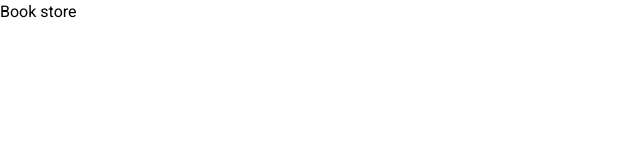
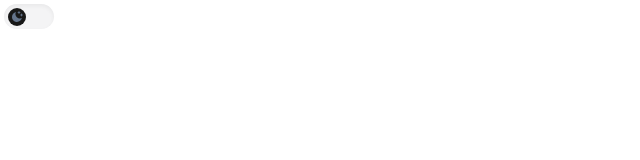
Before and after one commit to araviindm/bookstore-fe, a Next.js app: page / in a window 1280 px wide. Shown: the top 160 px of the page, without its empty margins (0-640 px from the left). Built offline with nearby package versions, Linux system fonts and the light colour scheme.

Commit message:
Toggle button added

```diff
--- /dev/null
+++ b/app/page.jsx
@@ -0,0 +1,12 @@
+import React from "react";
+import DarkModeToggle from "@/components/DarkModeToggle";
+
+const Home = () => {
+  return (
+    <div className="container m-1">
+      <DarkModeToggle />
+    </div>
+  );
+};
+
+export default Home;
--- /dev/null
+++ b/components/DarkModeToggle.jsx
@@ -0,0 +1,42 @@
+"use client";
+
+import { useState, useEffect } from "react";
+
+import { useTheme } from "next-themes";
+
+import { RiMoonClearFill, RiSunFill } from "react-icons/ri";
+
+const DarkModeToggle = () => {
+  const { theme, setTheme } = useTheme();
+  const [isOn, setIsOn] = useState();
+  const [mounted, setMounted] = useState(false);
+
+  useEffect(() => {
+    setMounted(true);
+  }, []);
+
+  if (!mounted) return null;
+
+  const toggleSwitch = () => {
+    setIsOn(!isOn);
+    theme == "dark" ? setTheme("light") : setTheme("dark");
+  };
+  return (
+    <div
+      className={`flex-start flex h-[25px] w-[50px] rounded-[25px] bg-zinc-100 px-1 pt-1   shadow-inner dark:bg-zinc-700 hover:cursor-pointer ${
+        isOn && "place-content-end"
+      }`}
+      onClick={toggleSwitch}
+    >
+      <div className="flex h-[18px] w-[18px] items-center justify-center rounded-full bg-black/90 duration-0">
+        {isOn ? (
+          <RiSunFill className="w-3 h-3 text-yellow-300 " />
+        ) : (
+          <RiMoonClearFill className="w-3 h-3 text-slate-500" />
+        )}
+      </div>
+    </div>
+  );
+};
+
+export default DarkModeToggle;
--- a/package.json
+++ b/package.json
@@ -11,7 +11,6 @@
   "dependencies": {
     "@emotion/react": "^11.11.0",
     "@emotion/styled": "^11.11.0",
-    "@mui/icons-material": "^5.11.16",
     "@mui/material": "^5.13.4",
     "autoprefixer": "10.4.14",
     "eslint": "8.42.0",
@@ -21,6 +20,7 @@
     "postcss": "8.4.24",
     "react": "18.2.0",
     "react-dom": "18.2.0",
+    "react-icons": "^4.9.0",
     "tailwindcss": "3.3.2"
   }
 }
--- a/src/app/page.jsx
+++ /dev/null
@@ -1,7 +0,0 @@
-import React from "react";
-
-const Home = () => {
-  return <div>Book store</div>;
-};
-
-export default Home;
--- a/styles/globals.css
+++ b/styles/globals.css
@@ -1,9 +1,9 @@
 @import url("https://fonts.googleapis.com/css2?family=Roboto&display=swap");
 
-@tailwind base;
-@tailwind components;
-@tailwind utilities;
+@import "tailwindcss/base";
+@import "tailwindcss/components";
+@import "tailwindcss/utilities";
 
 body {
-  @apply font-roboto;
+  @apply font-roboto dark:bg-gray-900;
 }
--- a/tailwind.config.js
+++ b/tailwind.config.js
@@ -2,9 +2,9 @@
 module.exports = {
   darkMode: "class",
   content: [
-    "./src/pages/**/*.{js,ts,jsx,tsx,mdx}",
-    "./src/components/**/*.{js,ts,jsx,tsx,mdx}",
-    "./src/app/**/*.{js,ts,jsx,tsx,mdx}",
+    "./pages/**/*.{js,ts,jsx,tsx,mdx}",
+    "./components/**/*.{js,ts,jsx,tsx,mdx}",
+    "./app/**/*.{js,ts,jsx,tsx,mdx}",
   ],
   theme: {
     extend: {
```
Also changed, not shown: app/layout.jsx (renamed from src/app/layout.jsx), app/login/page.jsx (renamed from src/app/login/page.jsx), app/profile/page.jsx (renamed from src/app/profile/page.jsx), app/signup/page.jsx (renamed from src/app/signup/page.jsx), 2 other files (tests, documents, lock files or other folders).
